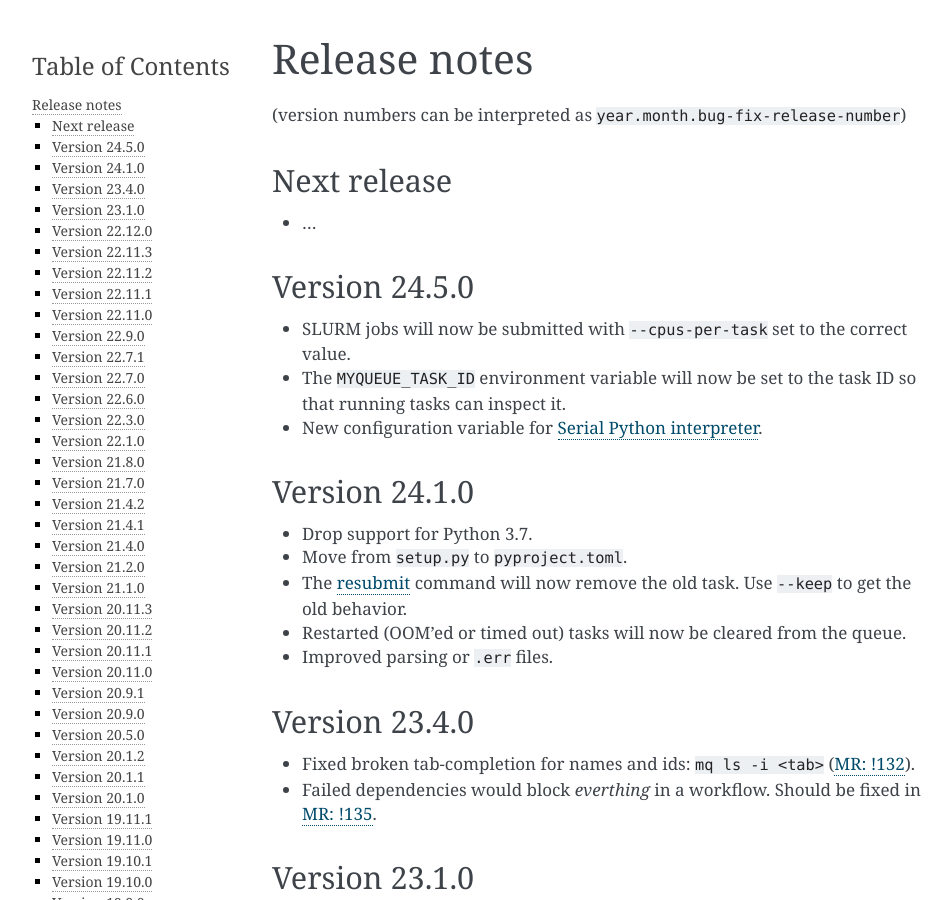
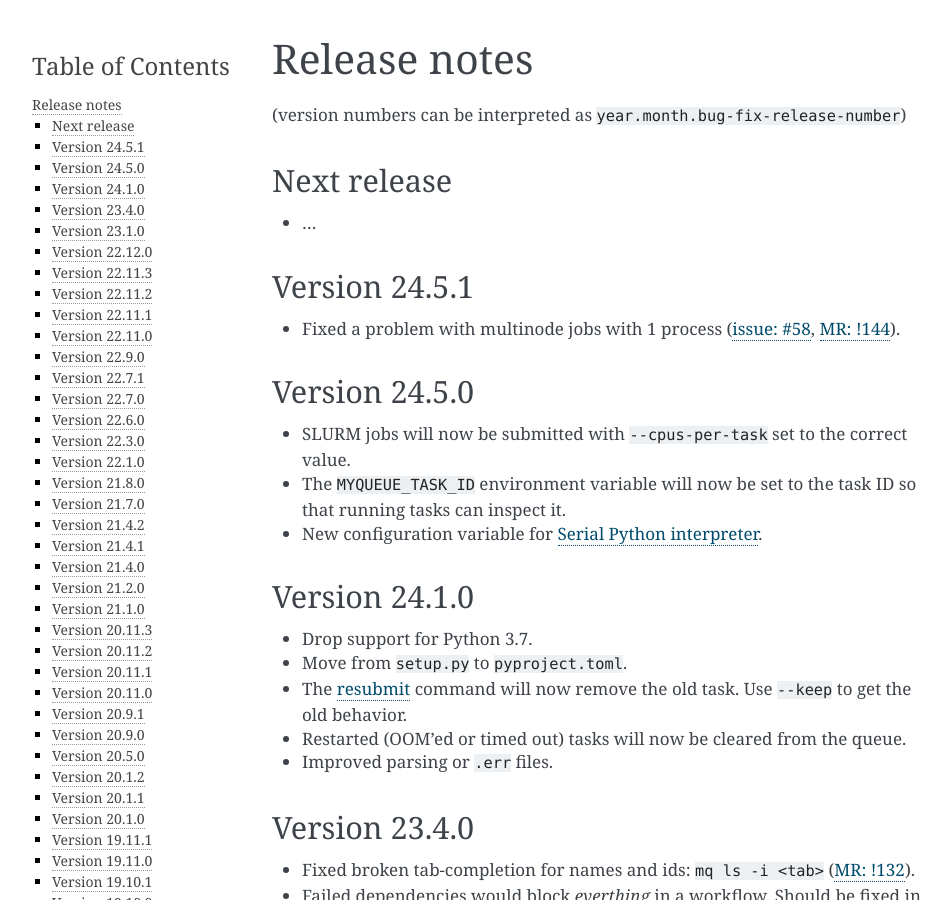
Before and after one commit to Yangxinsix/myqueue, a Sphinx documentation site: the page built from docs/releasenotes.rst, in a window 1280 px wide and 900 px high. Shown: the whole window, without its empty margins (148-1100 px from the left). Built offline with Sphinx 7.4.7, drawn with Linux system fonts in a browser that asks for light colours.

Commit message:
Version 24.5.1

```diff
--- a/docs/releasenotes.rst
+++ b/docs/releasenotes.rst
@@ -12,6 +12,13 @@ Next release
 ============
 
 * ...
+
+
+Version 24.5.1
+==============
+
+* Fixed a problem with multinode jobs with 1 process
+  (:issue:`58`, :mr:`144`).
 
 
 Version 24.5.0
--- a/pyproject.toml
+++ b/pyproject.toml
@@ -4,7 +4,7 @@ build-backend = "setuptools.build_meta"
 
 [project]
 name = "myqueue"
-version = "24.5.0"
+version = "24.5.1"
 description = "Frontend for SLURM/LSF/PBS"
 
 readme = "README.rst"
```
